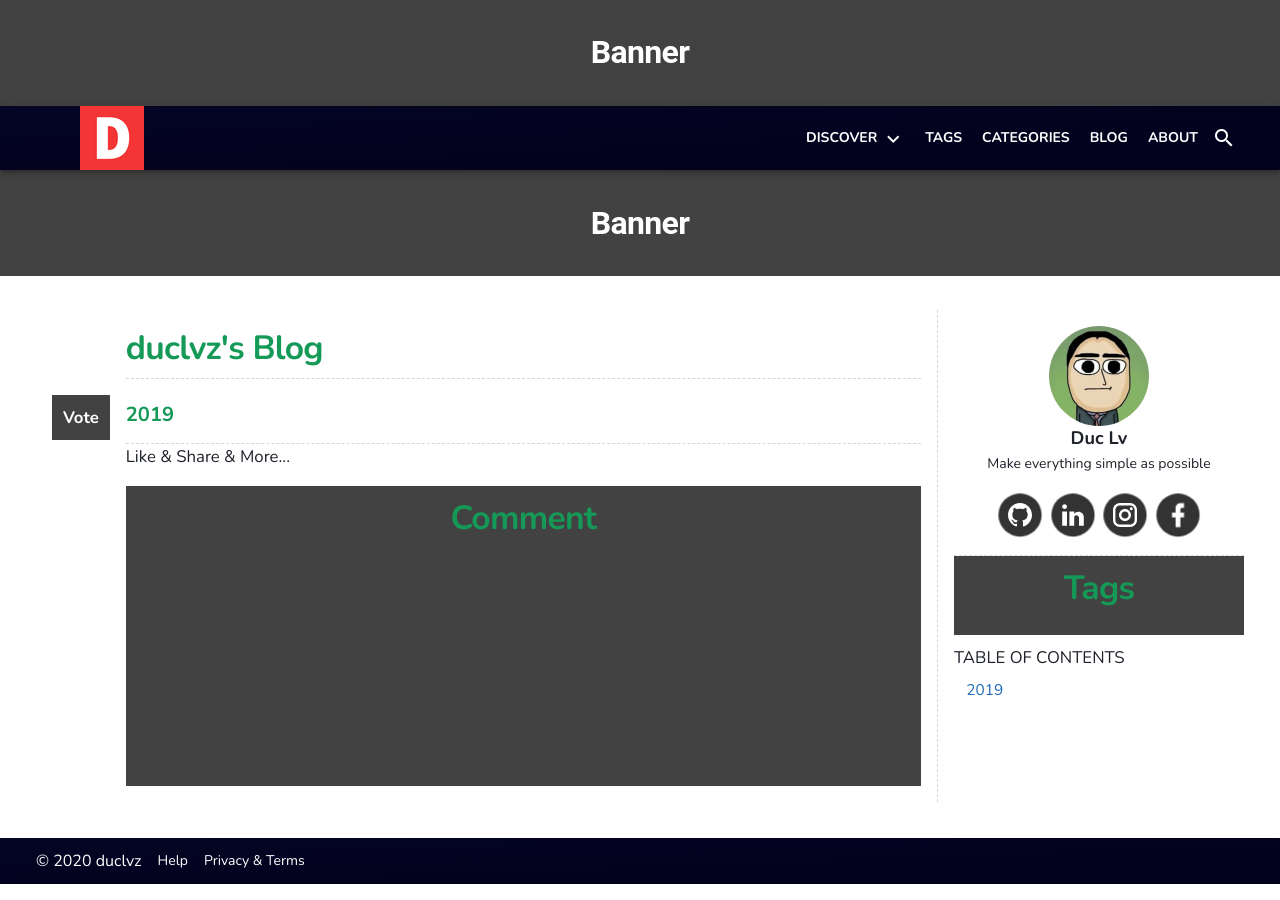
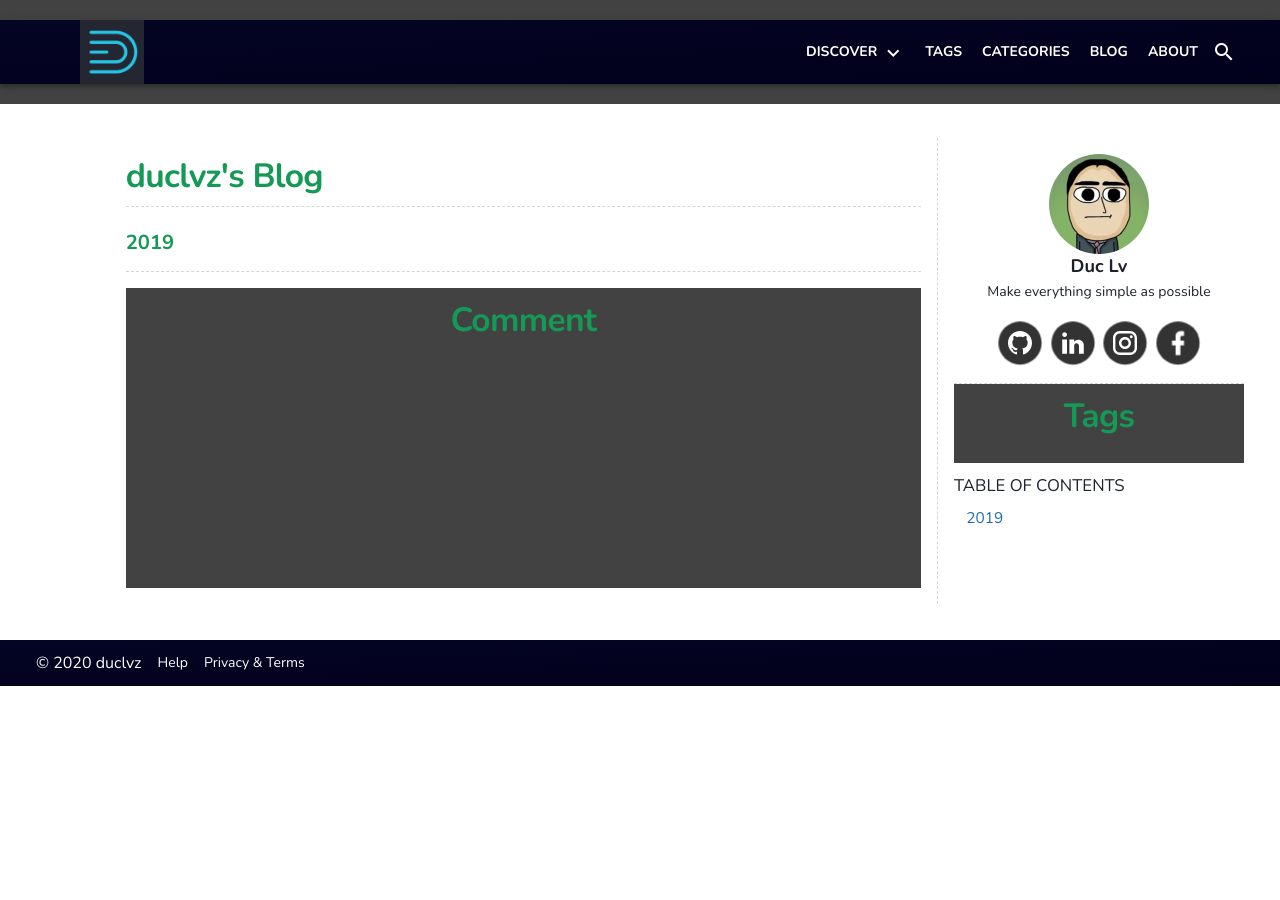
Before and after one commit to duclvz/duclvz.github.io, a Jekyll site: the page built from _pages/home.md, in a window 1280 px wide. Built offline with Jekyll 4.4.1, drawn with Linux system fonts in a browser that asks for light colours.

Commit message:
optimize

```diff
--- a/_includes/header.html
+++ b/_includes/header.html
@@ -1,6 +1,6 @@
 <header class="page-header mdl-layout__header mdl-layout__header--scroll">
   <div class="mdl-layout__header-row">
-    <a class="page-title mdl-layout-title" href="/"><img src="/assets/images/favicon.ico"></img></a>
+    <a class="page-title mdl-layout-title" href="/"><img src="/assets/images/duclv-logo.png"></img></a>
     <span id="page-title" class="page-title">{{ page.title }}</span>
 
     <!-- Add spacer, to align navigation to the right in desktop -->
--- a/_includes/vote.html
+++ b/_includes/vote.html
@@ -1,3 +1,3 @@
-<div class="page-banner" style="position: -webkit-sticky; position: sticky; top: 128px;">
+<!-- <div class="page-banner" style="position: -webkit-sticky; position: sticky; top: 128px;">
   <strong>Vote</strong>
-</div>
+</div> -->
--- a/_layouts/default.html
+++ b/_layouts/default.html
@@ -4,12 +4,12 @@
   <body>
     <div class="mdl-layout mdl-js-layout mdl-layout--fixed-header has-tabs">
       <div class="page-banner mdl-layout__header-row">
-        <h1><strong>Banner</strong></h1>
+        <!-- <h1><strong>Banner</strong></h1> -->
       </div>
       {% include header.html %}
       <div class="mdl-layout__content">
         <div class="page-banner">
-          <h1><strong>Banner</strong></h1>
+          <!-- <h1><strong>Banner</strong></h1> -->
         </div>
         {{ content }}
         {% include footer.html %}
--- a/_layouts/post.html
+++ b/_layouts/post.html
@@ -22,7 +22,7 @@ layout: default
       <div class="mdl-cell mdl-cell--1-col mdl-cell--hide-tablet mdl-cell--hide-phone">{% include vote.html %}</div>
       <div class="mdl-cell mdl-cell--11-col mdl-cell--8-col-tablet mdl-cell--4-col-phone">
         <div class="post-content">{{ content }}</div>
-        <div class="post-footer">Like & Share & More...</div>
+        <div class="post-footer"></div>
       </div>
       <div class="mdl-cell mdl-cell--1-col mdl-cell--hide-tablet mdl-cell--hide-phone"></div>
       <div class="mdl-cell mdl-cell--11-col mdl-cell--8-col-tablet mdl-cell--4-col-phone">
--- a/assets/css/style.scss
+++ b/assets/css/style.scss
@@ -15,12 +15,16 @@
   }
   &.active {
     display: block !important;
+    padding-left: 1rem;
   }
   &#page-title {
     display: none;
   }
 }
 
+a.page-title img {
+  width: 64px;
+}
 
 .page-title ~ .mdl-layout--small-screen-only {
   position: absolute;
```
Also changed, not shown: assets/images/duclv-logo.png (added), assets/images/favicon.ico.
